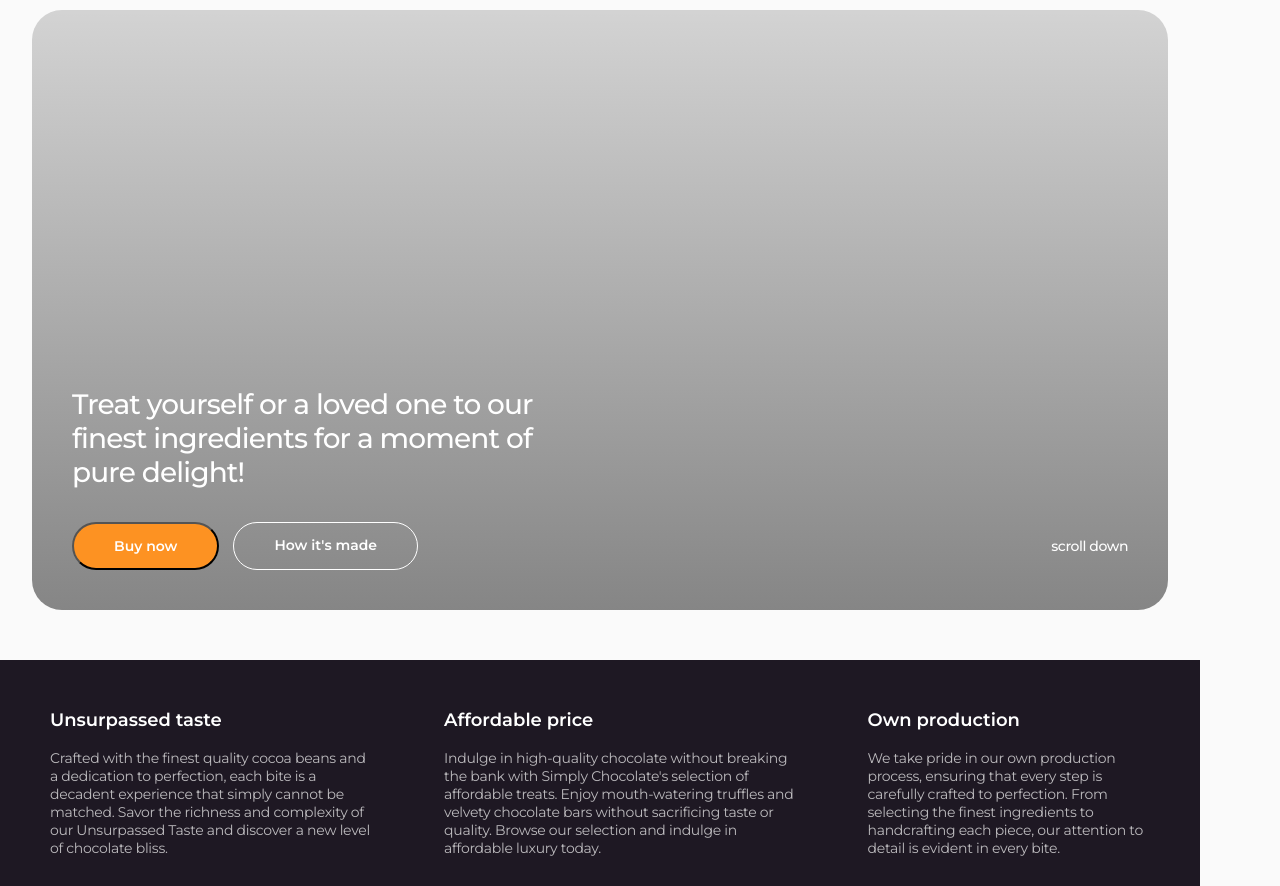
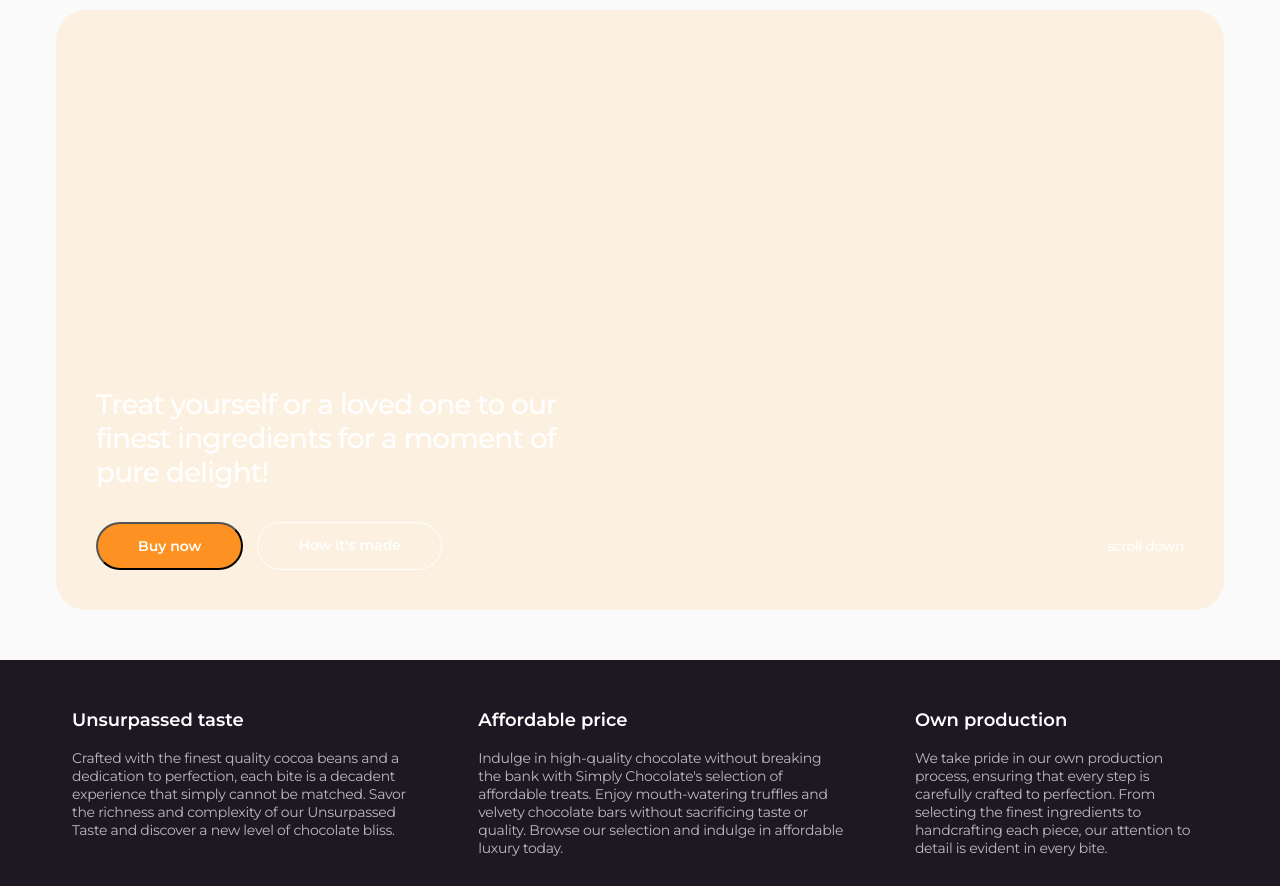
Before and after one commit to InnaIvBoiko/simply-chocolate, a plain HTML site: page index.html in a window 1280 px wide. Shown: the part 66-952 px from the top of the page. Drawn offline with nearby package versions, Linux system fonts and the light colour scheme.

Commit message:
20.10.23

```diff
--- a/css/styles.css
+++ b/css/styles.css
@@ -121,18 +121,17 @@ body {
 /* ============== /HEADER STYLES ============== */
 
 /* ============== HERO STYLES ============== */
-.hero {
+.hero-page-blok {
     display: flex;
     flex-direction: column;
     justify-content: end;
-    width: 100%;
-    max-width: 1136px;
+    /* width: 1136px; */
     height: 600px;
-    margin: 0 32px 22px 32px;
+    margin-bottom: 22px;
     padding: 40px;
     border-radius: 30px;
     background: #FCF1E0;
-    background: linear-gradient(180deg, rgba(17, 17, 17, 0.00) 0%, rgba(17, 17, 17, 0.40) 100%), url(<path-to-image>), lightgray -70.319px -105.03px / 110.32% 139.265% no-repeat;
+    /* background: linear-gradient(180deg, rgba(17, 17, 17, 0.00) 0%, rgba(17, 17, 17, 0.40) 100%), url(<path-to-image>), lightgray -70.319px -105.03px / 110.32% 139.265% no-repeat;  */
 }
 
 .main-title {
@@ -209,8 +208,6 @@ align-items: center;
 
 /* ============== BENEFITS STYLES ============== */
 .benefits {
-    width: 100%;
-    max-width: 1200px;
     background-color: #1E1823;
     padding: 50px;
     margin: 50px 0;
--- a/index.html
+++ b/index.html
@@ -40,6 +40,7 @@
     <main>
       <!-- Section Hero -->
       <section class="hero">
+        <div class="container hero-page-blok">
           <h1 class="main-title">
             Treat yourself or a loved one to our finest ingredients for a moment of pure delight!
           </h1>
@@ -50,9 +51,11 @@
             </div>
             <a class="scroll-downn-link link" href="#benefits">scroll down</a>
           </div>
+        </div>
       </section>
       <!-- Section 2 Our Benefits -->
       <section class="benefits" id="benefits">
+        <div class="container">
           <h2 class="visually-hidden">Our benefits</h2>
           <ul class="benefits-list list">
             <li class="benefits-list-item">
@@ -74,12 +77,13 @@
             <li class="benefits-list-item">
               <h3 class="benefits-list-title">Own production</h3>
               <p class="benefits-list-text">
-              We take pride in our own production process, ensuring that every step is carefully crafted to perfection.
-              From selecting the finest ingredients to handcrafting each piece, our attention to detail is evident in
-              every bite.
+                We take pride in our own production process, ensuring that every step is carefully crafted to
+                perfection. From selecting the finest ingredients to handcrafting each piece, our attention to detail is
+                evident in every bite.
               </p>
             </li>
           </ul>
+        </div>
       </section>
       <!-- Section 3 Ingredients -->
       <section class="ingredients section">
```
Lines whose indentation alone changed are shown as unchanged.
